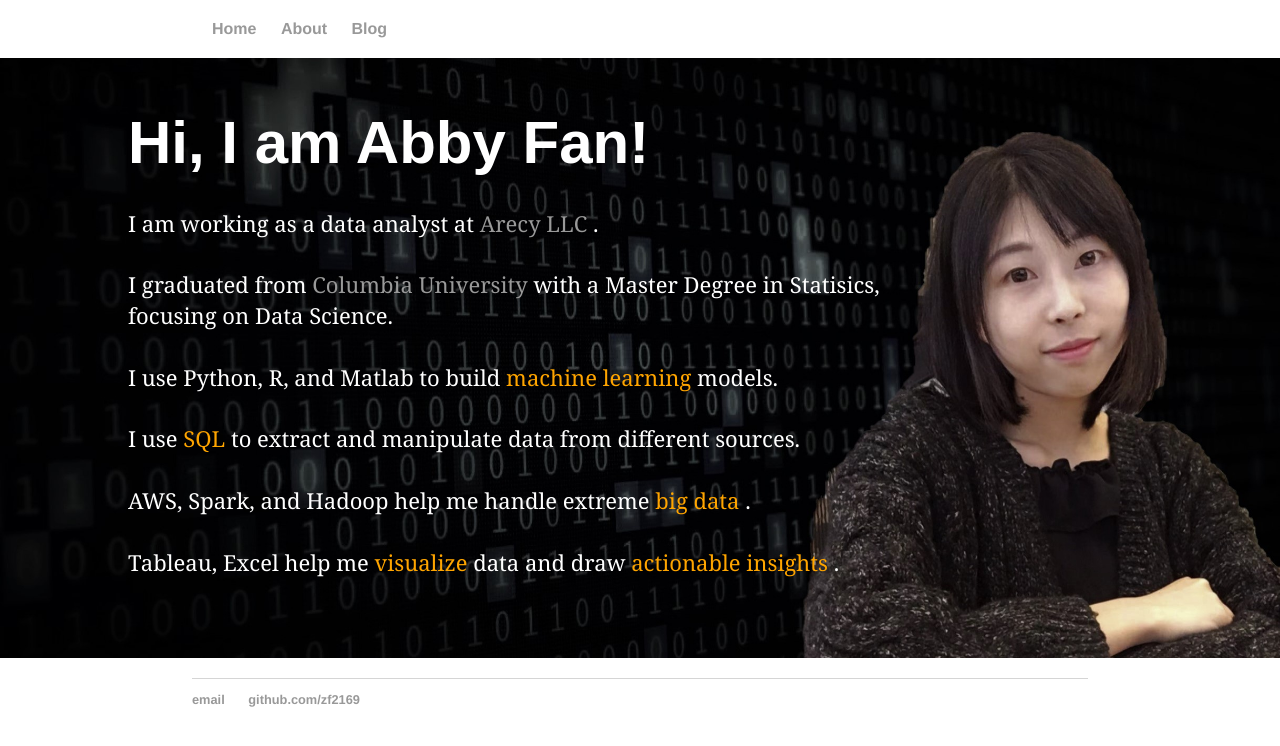
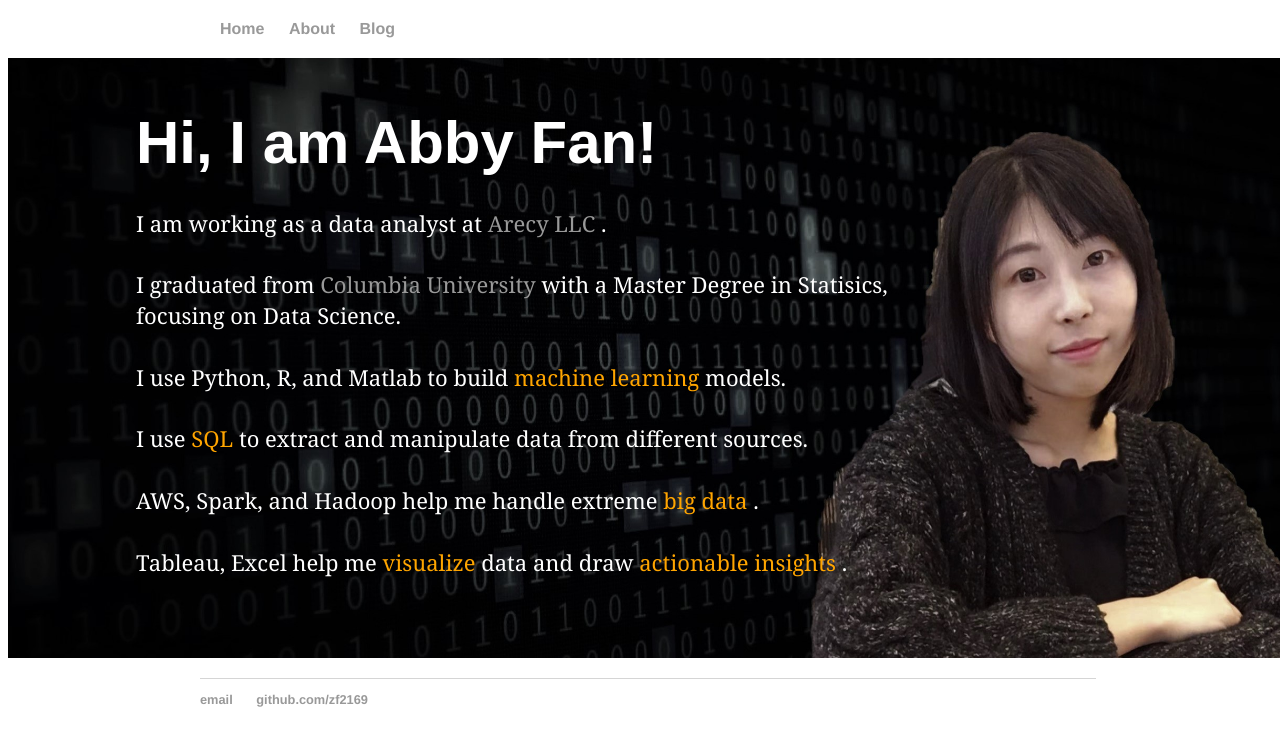
Before and after one commit to zf2169/zf2169.github.io, a Jekyll site: the page built from index.html, in a window 1280 px wide. Shown: the top 746 px of the page. Built offline with Jekyll 4.4.1, drawn with Linux system fonts in a browser that asks for light colours.

Commit message:
Update main.css

```diff
--- a/css/main.css
+++ b/css/main.css
@@ -1,4 +1,4 @@
-body { margin: 20px auto; width: 100%; }
+body { width: 100%; }
 
 menu { margin: 20px auto; width: 70%; }
 
```
